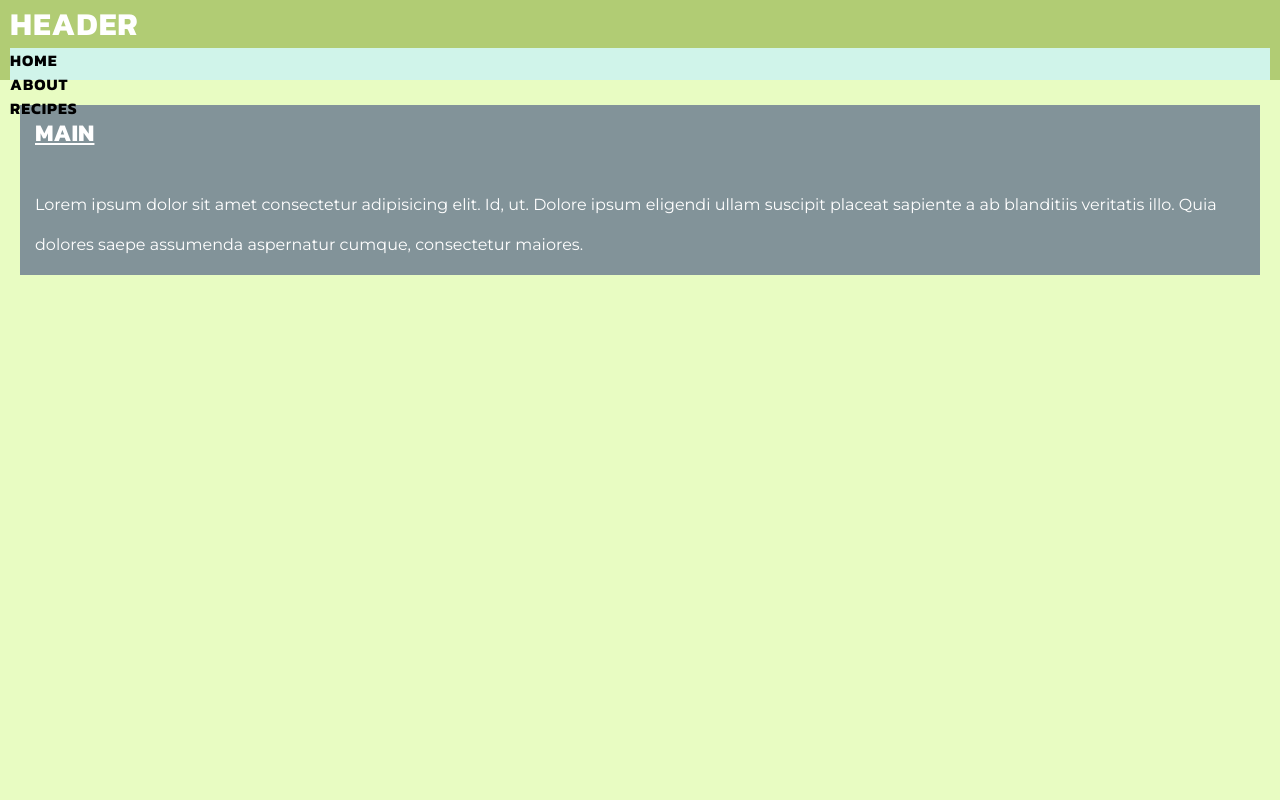
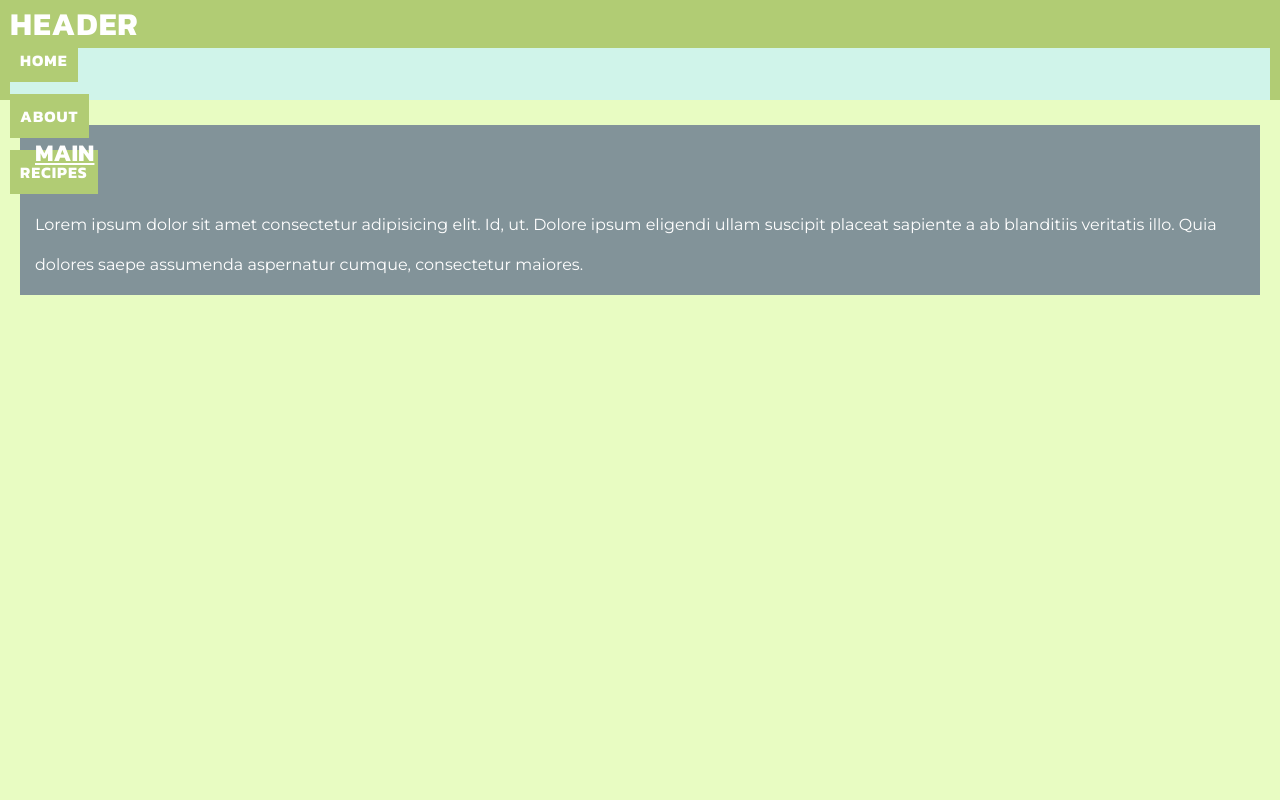
Before and after one commit to n-ste/Recipe_Website, a plain HTML site: page index.html in a window 1280 px wide. Shown: the top 800 px of the page. Drawn offline with Linux system fonts and the light colour scheme.

Commit message:
updated styles for nav links

```diff
--- a/assets/css/style.css
+++ b/assets/css/style.css
@@ -8,7 +8,7 @@
 .header {
     padding: 0;
     width: 100%;
-    height: 80px;
+    height: 100px;
     background-color:rgb(177, 204, 116);;
     font-family: 'Kanit', sans-serif;
     font-weight: 700;
@@ -16,8 +16,12 @@
     text-transform: uppercase;
     color: #fff;
 }
-.nav-bar {
+.nav-links {
     background-color: rgb(208, 244, 234);
+    top: 0;
+    display: flex;
+    flex-direction: column;
+    gap: 2em;
 }
 
 .nav-bar li {
@@ -25,7 +29,9 @@
 }
 
 .nav-links a {
-    color: #000;
+    padding: 10px;
+    background-color:rgb(177, 204, 116);
+    color: #fff;
     text-decoration: none;
 }
 .main {
@@ -66,7 +72,7 @@
 }
 
 .footer {
-    background-color: coral;
+    background-color:rgb(177, 204, 116);;
     font-family: 'Kanit', sans-serif;
     font-weight: 400;
     text-transform: uppercase;
```
